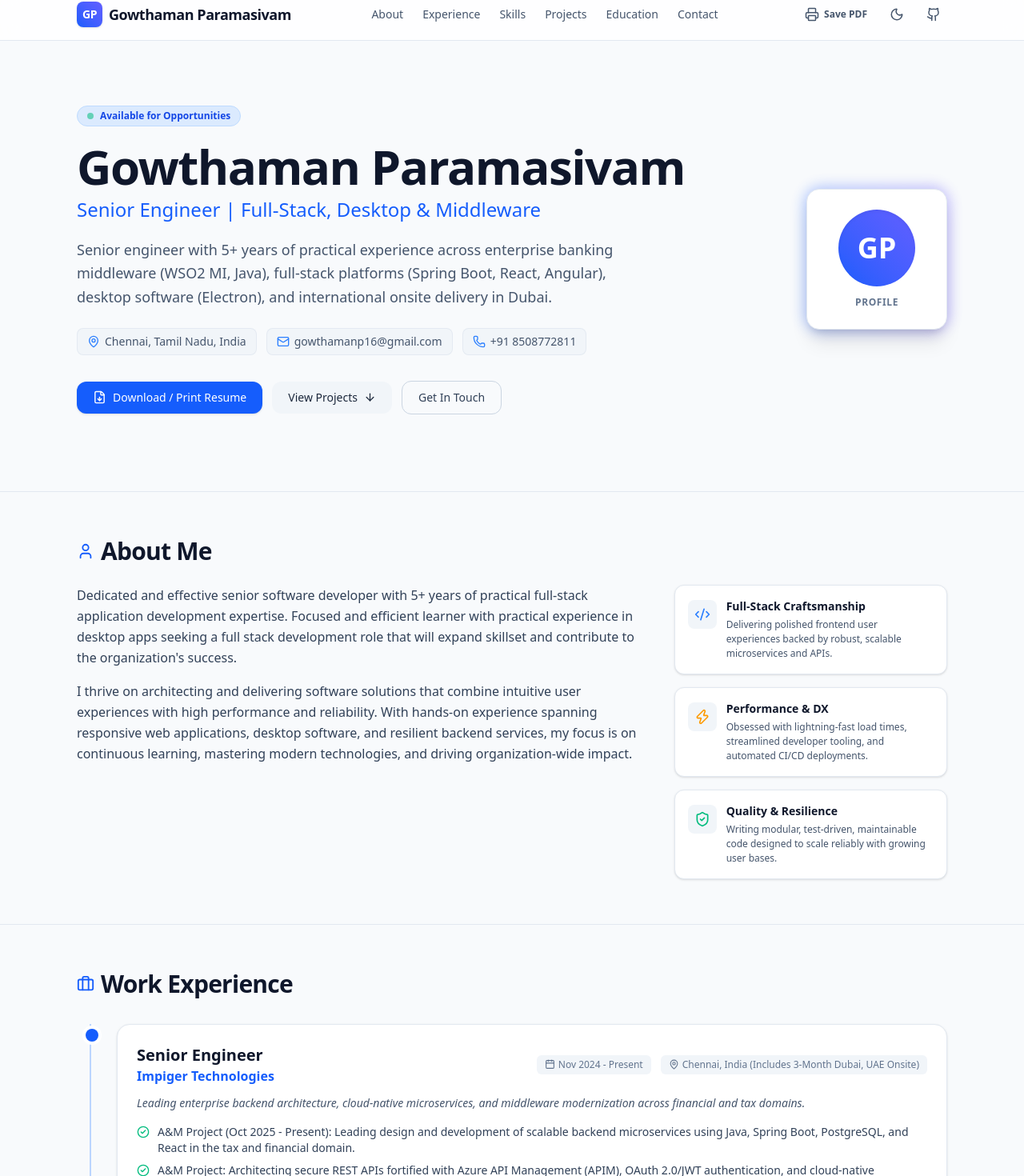
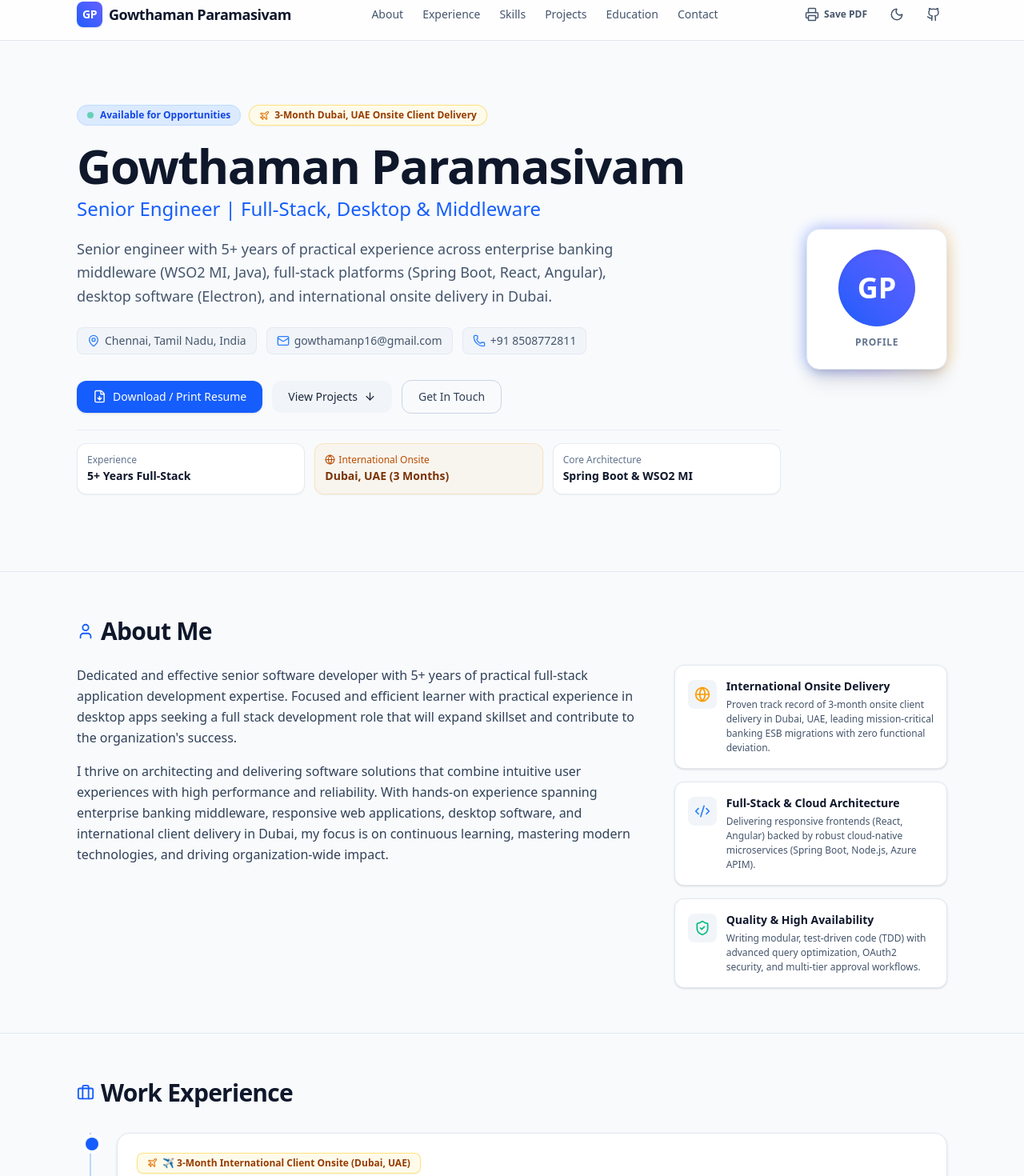
Before and after one commit to Gowthaman-Paramasivam/Resume, a React (Vite) app: page / in a window 1280 px wide. Shown: the part 14-1484 px from the top of the page at 80% size. Built offline with nearby package versions, Linux system fonts and the light colour scheme.

Commit message:
feat: prominently highlight Dubai onsite international experience in Hero, About, and Experience sections

```diff
--- a/src/components/About.jsx
+++ b/src/components/About.jsx
@@ -1,22 +1,22 @@
 import React from 'react';
-import { User, Code2, Zap, ShieldCheck } from 'lucide-react';
+import { User, Code2, Globe, ShieldCheck } from 'lucide-react';
 
 export default function About({ personal }) {
   const pillars = [
     {
-      icon: <Code2 className="text-blue-500" size={20} />,
-      title: "Full-Stack Craftsmanship",
-      desc: "Delivering polished frontend user experiences backed by robust, scalable microservices and APIs."
+      icon: <Globe className="text-amber-500" size={20} />,
+      title: "International Onsite Delivery",
+      desc: "Proven track record of 3-month onsite client delivery in Dubai, UAE, leading mission-critical banking ESB migrations with zero functional deviation."
     },
     {
-      icon: <Zap className="text-amber-500" size={20} />,
-      title: "Performance & DX",
-      desc: "Obsessed with lightning-fast load times, streamlined developer tooling, and automated CI/CD deployments."
+      icon: <Code2 className="text-blue-500" size={20} />,
+      title: "Full-Stack & Cloud Architecture",
+      desc: "Delivering responsive frontends (React, Angular) backed by robust cloud-native microservices (Spring Boot, Node.js, Azure APIM)."
     },
     {
       icon: <ShieldCheck className="text-emerald-500" size={20} />,
-      title: "Quality & Resilience",
-      desc: "Writing modular, test-driven, maintainable code designed to scale reliably with growing user bases."
+      title: "Quality & High Availability",
+      desc: "Writing modular, test-driven code (TDD) with advanced query optimization, OAuth2 security, and multi-tier approval workflows."
     }
   ];
 
@@ -34,7 +34,7 @@ export default function About({ personal }) {
           <div className="lg:col-span-2 text-slate-700 dark:text-slate-300 space-y-4 text-base leading-relaxed">
             <p>{personal.about}</p>
             <p>
-              I thrive on architecting and delivering software solutions that combine intuitive user experiences with high performance and reliability. With hands-on experience spanning responsive web applications, desktop software, and resilient backend services, my focus is on continuous learning, mastering modern technologies, and driving organization-wide impact.
+              I thrive on architecting and delivering software solutions that combine intuitive user experiences with high performance and reliability. With hands-on experience spanning enterprise banking middleware, responsive web applications, desktop software, and international client delivery in Dubai, my focus is on continuous learning, mastering modern technologies, and driving organization-wide impact.
             </p>
           </div>
 
--- a/src/components/Experience.jsx
+++ b/src/components/Experience.jsx
@@ -1,5 +1,5 @@
 import React from 'react';
-import { Briefcase, Calendar, MapPin, CheckCircle2 } from 'lucide-react';
+import { Briefcase, Calendar, MapPin, CheckCircle2, Plane } from 'lucide-react';
 
 export default function Experience({ experience }) {
   return (
@@ -19,6 +19,15 @@ export default function Experience({ experience }) {
               <div className="absolute -left-[31px] sm:-left-[39px] top-1.5 w-4 h-4 rounded-full bg-blue-600 ring-4 ring-white dark:ring-slate-950 group-hover:scale-125 transition-transform"></div>
 
               <div className="bg-white dark:bg-slate-900 p-6 rounded-2xl border border-slate-200 dark:border-slate-800 shadow-sm hover:shadow-md transition-shadow">
+
+                {/* Special Highlight Badge (e.g. Dubai Onsite) */}
+                {job.highlightBadge && (
+                  <div className="mb-3.5 inline-flex items-center gap-1.5 px-3 py-1 rounded-lg text-xs font-bold bg-amber-50 text-amber-800 dark:bg-amber-950/60 dark:text-amber-300 border border-amber-300/60 dark:border-amber-700/60 shadow-xs">
+                    <Plane size={13} className="text-amber-600 dark:text-amber-400" />
+                    <span>{job.highlightBadge}</span>
+                  </div>
+                )}
+
                 <div className="flex flex-col sm:flex-row sm:items-center justify-between gap-2 mb-3">
                   <div>
                     <h3 className="text-xl font-bold text-slate-900 dark:text-white">
--- a/src/components/Hero.jsx
+++ b/src/components/Hero.jsx
@@ -1,5 +1,5 @@
 import React from 'react';
-import { Mail, MapPin, Phone, ArrowDown, FileDown } from 'lucide-react';
+import { Mail, MapPin, Phone, ArrowDown, FileDown, Plane, Globe, Award, Sparkles } from 'lucide-react';
 import { GithubIcon, LinkedinIcon } from './Icons';
 
 export default function Hero({ personal }) {
@@ -9,9 +9,18 @@ export default function Hero({ personal }) {
         <div className="flex flex-col-reverse md:flex-row items-start md:items-center justify-between gap-8">
 
           <div className="flex-1 space-y-5">
-            <div className="inline-flex items-center gap-2 px-3 py-1 rounded-full text-xs font-semibold bg-blue-100 text-blue-700 dark:bg-blue-950/80 dark:text-blue-300 border border-blue-200 dark:border-blue-800">
-              <span className="w-2 h-2 rounded-full bg-emerald-500 animate-pulse"></span>
-              Available for Opportunities
+            {/* Badges including Dubai Onsite Highlight */}
+            <div className="flex flex-wrap items-center gap-2.5">
+              <div className="inline-flex items-center gap-2 px-3 py-1 rounded-full text-xs font-semibold bg-blue-100 text-blue-700 dark:bg-blue-950/80 dark:text-blue-300 border border-blue-200 dark:border-blue-800">
+                <span className="w-2 h-2 rounded-full bg-emerald-500 animate-pulse"></span>
+                Available for Opportunities
+              </div>
+
+              {/* Dubai Onsite Spotlight Badge */}
+              <div className="inline-flex items-center gap-1.5 px-3 py-1 rounded-full text-xs font-bold bg-amber-50 text-amber-800 dark:bg-amber-950/60 dark:text-amber-300 border border-amber-300/60 dark:border-amber-700/60 shadow-xs">
+                <Plane size={13} className="text-amber-600 dark:text-amber-400" />
+                <span>3-Month Dubai, UAE Onsite Client Delivery</span>
+              </div>
             </div>
 
             <div>
@@ -71,12 +80,32 @@ export default function Hero({ personal }) {
                 Get In Touch
               </a>
             </div>
+
+            {/* Quick Spotlight Callout */}
+            <div className="grid grid-cols-1 sm:grid-cols-3 gap-3 pt-4 border-t border-slate-200/70 dark:border-slate-800/70 no-print">
+              <div className="p-3 rounded-xl bg-white dark:bg-slate-900 border border-slate-200/80 dark:border-slate-800/80 shadow-xs">
+                <div className="text-xs text-slate-500 dark:text-slate-400 font-medium">Experience</div>
+                <div className="text-sm font-bold text-slate-900 dark:text-white mt-0.5">5+ Years Full-Stack</div>
+              </div>
+              <div className="p-3 rounded-xl bg-amber-500/5 dark:bg-amber-500/10 border border-amber-500/20 shadow-xs">
+                <div className="text-xs text-amber-700 dark:text-amber-400 font-medium flex items-center gap-1">
+                  <Globe size={13} />
+                  International Onsite
+                </div>
+                <div className="text-sm font-bold text-amber-900 dark:text-amber-200 mt-0.5">Dubai, UAE (3 Months)</div>
+              </div>
+              <div className="p-3 rounded-xl bg-white dark:bg-slate-900 border border-slate-200/80 dark:border-slate-800/80 shadow-xs">
+                <div className="text-xs text-slate-500 dark:text-slate-400 font-medium">Core Architecture</div>
+                <div className="text-sm font-bold text-slate-900 dark:text-white mt-0.5">Spring Boot & WSO2 MI</div>
+              </div>
+            </div>
+
           </div>
 
           {/* Profile Card / Avatar Monogram */}
           <div className="flex-shrink-0 self-center md:self-auto">
             <div className="relative group">
-              <div className="absolute -inset-1 bg-gradient-to-r from-blue-600 to-indigo-600 rounded-3xl blur opacity-30 group-hover:opacity-60 transition duration-500"></div>
+              <div className="absolute -inset-1 bg-gradient-to-r from-blue-600 via-indigo-600 to-amber-500 rounded-3xl blur opacity-30 group-hover:opacity-60 transition duration-500"></div>
               <div className="relative w-36 h-36 sm:w-44 sm:h-44 rounded-2xl bg-white dark:bg-slate-900 border border-slate-200 dark:border-slate-800 shadow-xl flex flex-col items-center justify-center p-6 text-center">
                 <div className="w-20 h-20 sm:w-24 sm:h-24 rounded-full bg-gradient-to-tr from-blue-600 to-indigo-500 text-white flex items-center justify-center text-3xl sm:text-4xl font-extrabold shadow-inner">
                   {personal.name.split(' ').map(n => n[0]).join('')}
--- a/src/data/resumeData.js
+++ b/src/data/resumeData.js
@@ -35,6 +35,7 @@ export const resumeData = {
       company: "Impiger Technologies",
       location: "Chennai, India (Includes 3-Month Dubai, UAE Onsite)",
       period: "Nov 2024 - Present",
+      highlightBadge: "✈️ 3-Month International Client Onsite (Dubai, UAE)",
       description: "Leading enterprise backend architecture, cloud-native microservices, and middleware modernization across financial and tax domains.",
       highlights: [
         "A&M Project (Oct 2025 - Present): Leading design and development of scalable backend microservices using Java, Spring Boot, PostgreSQL, and React in the tax and financial domain.",
```
